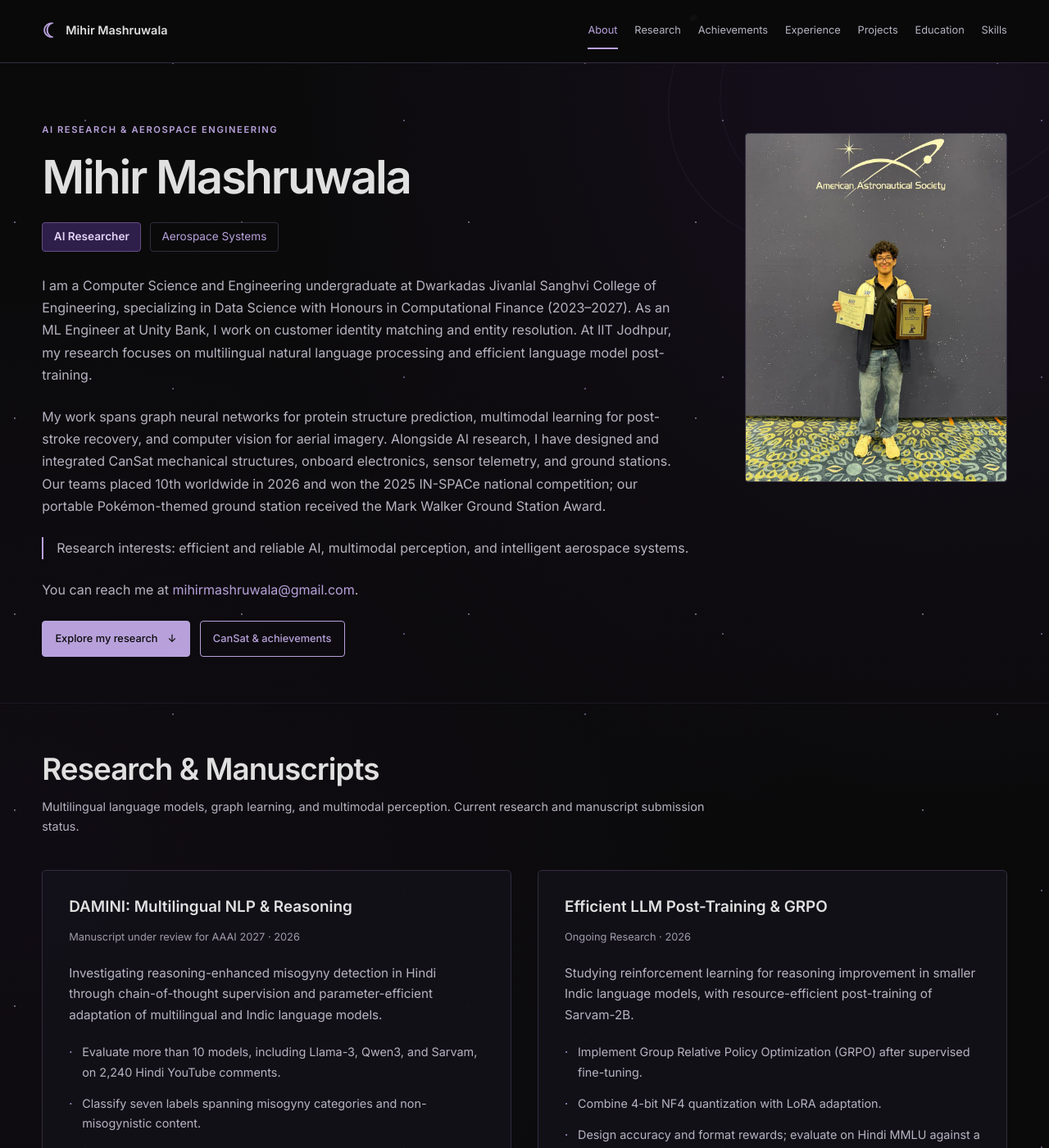
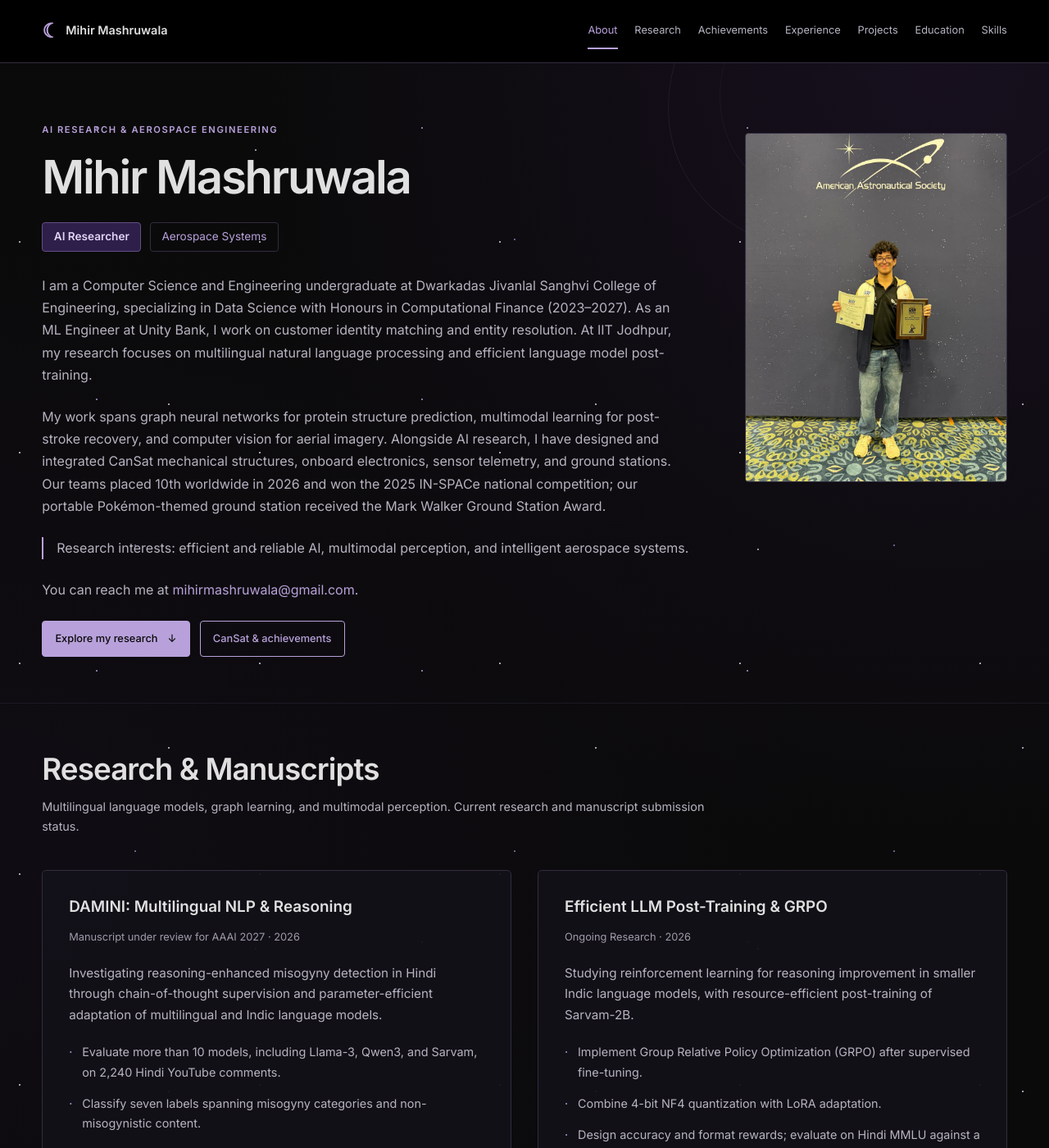
Before and after one commit to mihir-mash/mihir-mash.github.io, a Jekyll site: the page built from index.md, in a window 1280 px wide and 1400 px high. Shown: the whole window at 82% size. Built offline with Jekyll 4.4.1, drawn with Linux system fonts in a browser that asks for light colours.

Commit message:
Background change

```diff
--- a/_layouts/default.html
+++ b/_layouts/default.html
@@ -5,12 +5,12 @@
     <meta name="viewport" content="width=device-width, initial-scale=1.0">
     <meta name="theme-color" content="{{ site.data.site.accent_color }}">
     {% seo %}
-    <link rel="stylesheet" href="{{ '/assets/css/style.css' | relative_url }}?v=20261009-3">
+    <link rel="stylesheet" href="{{ '/assets/css/style.css' | relative_url }}?v=20261009-4">
     <link rel="icon" type="image/svg+xml" href="{{ '/assets/favicon.svg' | relative_url }}">
     <link rel="preconnect" href="https://fonts.googleapis.com">
     <link rel="preconnect" href="https://fonts.gstatic.com" crossorigin>
     <link href="https://fonts.googleapis.com/css2?family=Inter:wght@400;500;600;700&display=swap" rel="stylesheet">
-    <script src="{{ '/assets/js/main.js' | relative_url }}?v=20261009-3" defer></script>
+    <script src="{{ '/assets/js/main.js' | relative_url }}?v=20261009-4" defer></script>
 </head>
 <body>
     <div class="sky" aria-hidden="true"><div class="stars"></div><div class="orbit"></div></div>
--- a/assets/css/style.css
+++ b/assets/css/style.css
@@ -25,14 +25,26 @@
 a, button, summary { -webkit-tap-highlight-color: transparent; }
 :focus-visible { outline: 2px solid var(--accent-color); outline-offset: 5px; }
 strong { font-weight: 600; color: var(--text-primary); }
-/* Decorative layers never intercept interaction or affect page width. */
+/* Static CSS stars need no scripts, image downloads, or continuous animation.
+   Decorative layers never intercept interaction or affect page width. */
 .sky { position: fixed; inset: 0; z-index: -1; overflow: hidden; pointer-events: none; background: radial-gradient(ellipse at 90% 5%, #2a173c66, transparent 52%), radial-gradient(ellipse at 0% 75%, #21122f44, transparent 55%), #0a0a0a; }
-.stars { position: absolute; inset: 0; opacity: 0.5; background-image: radial-gradient(1px 1px at 18px 32px, #d0c2ea 90%, transparent), radial-gradient(1px 1px at 104px 147px, #b8a1db 90%, transparent), radial-gradient(1px 1px at 211px 77px, #b8a1db 90%, transparent); background-size: 277px 239px, 389px 313px, 503px 397px; animation: starlight 12s ease-in-out infinite alternate; }
+.stars {
+    position: absolute;
+    inset: 0;
+    opacity: 0.72;
+    background-image:
+        radial-gradient(1px 1px at 24px 38px, #e4ddf5 85%, transparent),
+        radial-gradient(1px 1px at 118px 156px, #b8a1db 85%, transparent),
+        radial-gradient(1.4px 1.4px at 206px 74px, #ded4f0 75%, transparent),
+        radial-gradient(0.7px 0.7px at 71px 218px, #a69bbb 85%, transparent),
+        radial-gradient(1px 1px at 312px 183px, #d0c2ea 85%, transparent),
+        radial-gradient(0.8px 0.8px at 165px 292px, #b8a1db 85%, transparent);
+    background-size: 293px 257px, 397px 331px, 521px 419px, 347px 307px, 613px 487px, 463px 373px;
+}
 .orbit { position: absolute; width: 650px; height: 650px; top: -260px; right: -170px; border: 1px solid #b8a1db19; border-radius: 50%; transform: rotate(-25deg) scaleY(0.7); }
 .orbit::before { content: ''; position: absolute; inset: 65px; border: 1px solid #b8a1db12; border-radius: 50%; }
 .orbit::after { content: ''; position: absolute; width: 9px; height: 9px; left: 85px; top: 95px; background: #b8a1db; box-shadow: 0 0 18px #b8a1db55; border-radius: 50%; }
-@keyframes starlight { from { opacity: 0.28; } to { opacity: 0.55; } }
-.navbar { position: sticky; top: 0; z-index: 100; background: #0a0a0af5; border-bottom: 1px solid var(--border-color); }
+.navbar { position: sticky; top: 0; z-index: 100; background: #000; border-bottom: 1px solid var(--border-color); }
 .nav-container { max-width: 1600px; margin: auto; padding: 1rem clamp(1.25rem, 4vw, 4rem); display: flex; align-items: center; justify-content: space-between; gap: 1.5rem; }
 .nav-brand { color: var(--text-primary); font-size: 0.9rem; font-weight: 600; white-space: nowrap; }
 .brand-moon { font-size: 1.5rem; color: var(--accent-color); vertical-align: middle; margin-right: 0.25rem; }
@@ -93,7 +105,7 @@
 .skill-category h3 { font-size: 0.85rem; color: var(--accent-color); margin-bottom: 0.5rem; }
 .skill-list { list-style: none; padding: 0; display: flex; flex-wrap: wrap; gap: 0.6rem 1rem; }
 .skill-list li { font-size: 0.8rem; color: var(--text-secondary); max-width: 100%; overflow-wrap: anywhere; }
-.footer { padding: 1.5rem 0; border-top: 1px solid var(--border-color); background: #0e0b14eb; }
+.footer { padding: 1.5rem 0; border-top: 1px solid var(--border-color); background: #000; }
 .footer-social { display: flex; justify-content: center; gap: 1.5rem; flex-wrap: wrap; margin: 0; }
 .footer-content { text-align: center; }
 .social-link { min-height: 44px; display: inline-flex; align-items: center; font-size: 0.8rem; }
@@ -123,5 +135,4 @@
 }
 @media (prefers-reduced-motion: reduce) {
     html { scroll-behavior: auto; }
-    .stars { animation: none; }
 }
```
